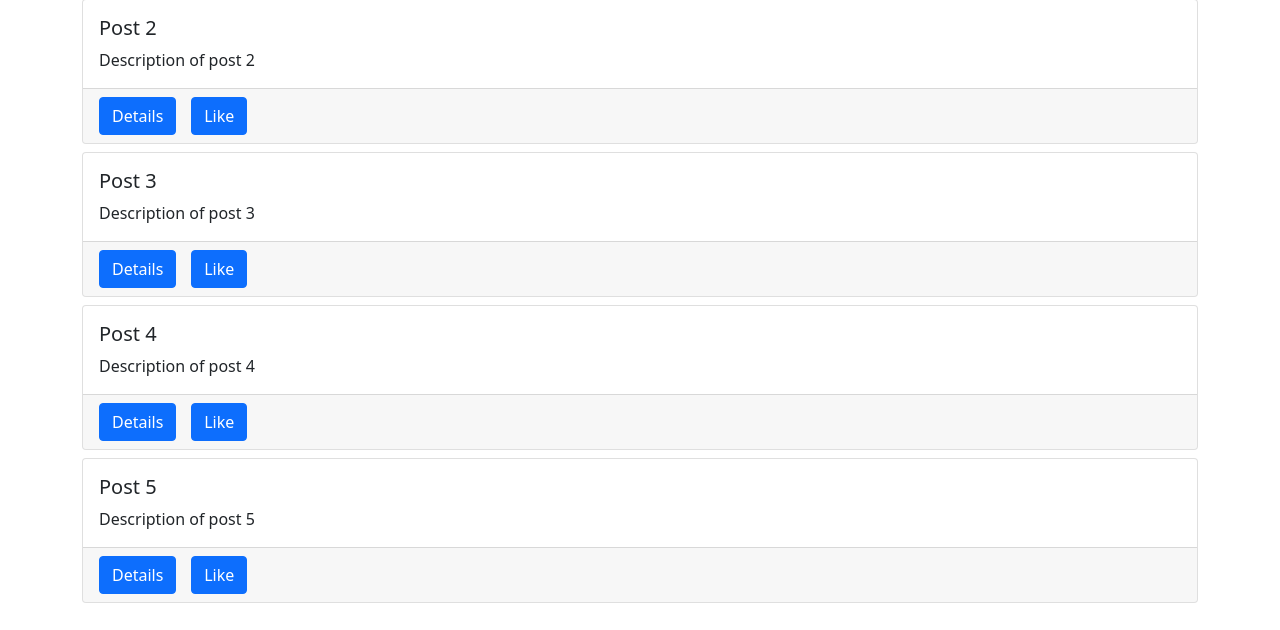
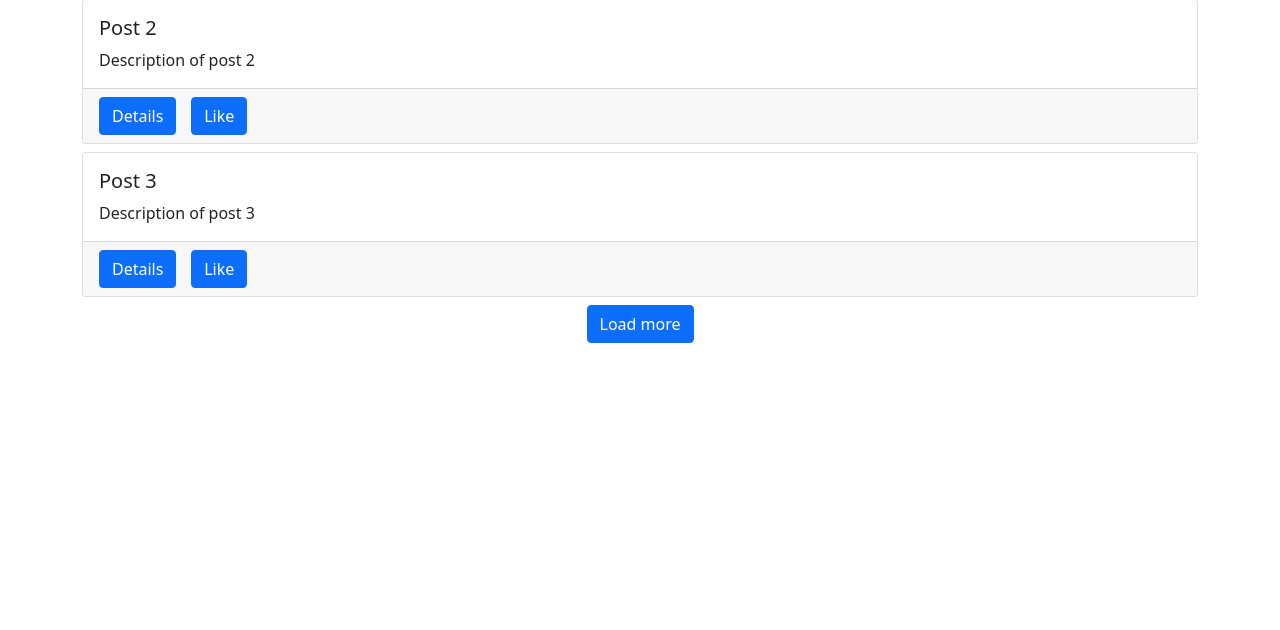
Before and after one commit to SalmanNouman/snouman1331_NAD_A4, a Django app: page / in a window 1280 px wide. Shown: the part 170-800 px from the top of the page. Run offline with Django 5.2, Linux system fonts and the light colour scheme; data comes from the database, SQL or seed files in the repository; data that the repository does not hold is empty; some libraries are stand-ins or nearby versions.

Commit message:
Added button to load Posts in increments
Visually appealing button that allows user to load posts based on whether they want to see more posts or not

```diff
--- a/src/posts/static/posts/main.js
+++ b/src/posts/static/posts/main.js
@@ -1,9 +1,14 @@
 const postsBox = document.getElementById('posts-box')
 const spinnerBox = document.getElementById('spinner-box')
+const loadBtn = document.getElementById('load-btn')
+const endBox = document.getElementById('end-box')
 
+let visible = 3
+
+const getData = () => {
     $.ajax({
         type: 'GET',
-    url: '/data/',
+        url: `/data/${visible}`,
         success: function(response){
             const data = response.data;
             setTimeout(()=>{
@@ -29,8 +34,25 @@ $.ajax({
                 `
                 });
             }, 100)
+            console.log(response.size)
+            if (response.size === 0){
+                endBox.textContent = 'No posts added yet...'
+            } else if (response.size <= visible) {
+                loadBtn.classList.add('not-visible')
+                endBox.textContent = 'No more posts to load...'
+            }
         },
         error: function(error){
             console.log('error', error)
         }
     })
+}
+
+loadBtn.addEventListener('click', () =>{
+    spinnerBox.classList.remove('not-visible')
+    visible += 3
+    getData()
+
+})
+
+getData()
--- a/src/posts/templates/posts/main.html
+++ b/src/posts/templates/posts/main.html
@@ -18,6 +18,8 @@ posts
         <div class="spinner-border" role="status"></div>
     </div>
     <div id="posts-box"></div>
-    <div id="hello-world"></div>
+    <div class="text-center mb-3" id="end-box">
+        <button class="btn btn-primary" id="load-btn">Load more</button>
+    </div>
 
 {% endblock content %}
--- a/src/posts/urls.py
+++ b/src/posts/urls.py
@@ -9,6 +9,6 @@ app_name = 'posts'
 
 urlpatterns = [
     path('', post_list_and_create, name='main-board'),
-    path('data/', load_posts_data_view, name='posts-data'),
+    path('data/<int:num_posts>/', load_posts_data_view, name='posts-data'),
     path('hello-world/', hello_world_view, name='hello-world'),
 ]
--- a/src/posts/views.py
+++ b/src/posts/views.py
@@ -7,7 +7,11 @@ def post_list_and_create(request):
     qs = Post.objects.all()
     return render(request, 'posts/main.html', {'qs':qs})
 
-def load_posts_data_view(request):
+def load_posts_data_view(request, num_posts):
+    visible = 3
+    upper = num_posts
+    lower = upper - visible
+    size = Post.objects.all().count()
     qs = Post.objects.all()
     data = []
     for obj in qs:
@@ -15,10 +19,11 @@ def load_posts_data_view(request):
             'id': obj.id,
             'title': obj.title,
             'body': obj.body,
+            'liked': True if request.user in obj.liked.all() else False,
             'author': obj.author.user.username
         }
         data.append(item)
-    return JsonResponse({'data':data})
+    return JsonResponse({'data':data[lower:upper], 'size': size})
 
 def hello_world_view(request):
     return JsonResponse({'text':'hello world'})
```
Lines whose indentation alone changed are shown as unchanged.
